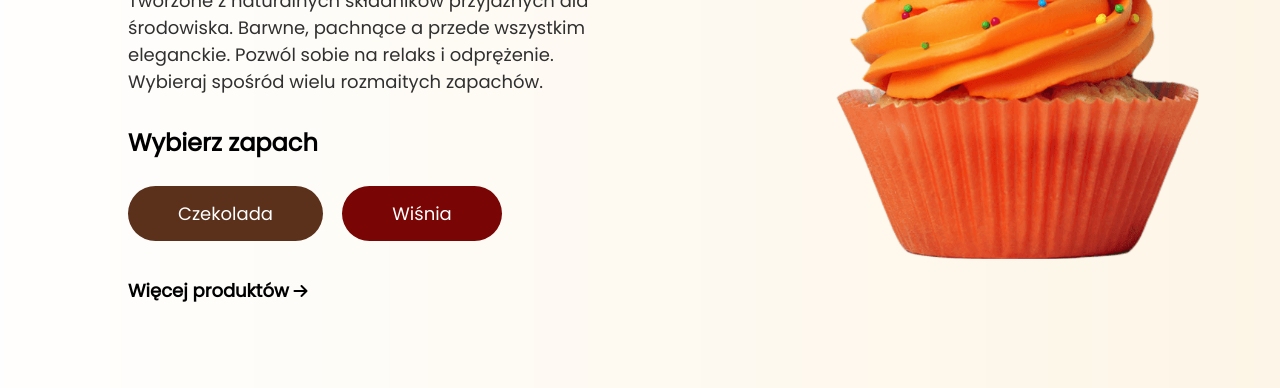
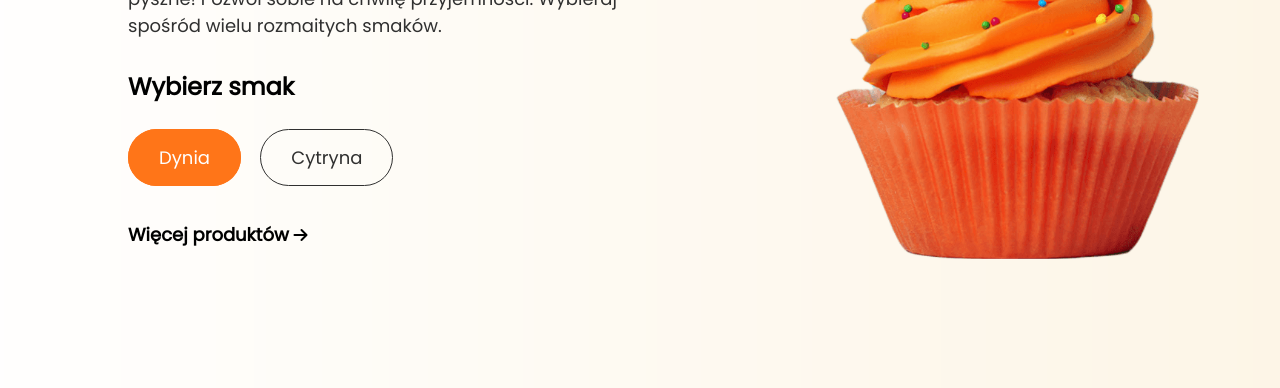
Before and after one commit to marcinzebrowski093/candles, a plain HTML site: page index.html in a window 1280 px wide. Shown: the part 412-800 px from the top of the page. Drawn offline with Linux system fonts and the light colour scheme.

Commit message:
changing content

```diff
--- a/index.html
+++ b/index.html
@@ -14,20 +14,20 @@
 <body>
   <div class="container" id="candle">
     <nav>
-      <p class="logo">Gabi Soya Candle</p>
+      <p class="logo">Gabi Cupcakes</p>
       <a href="#" class="btn">Kontakt</a>
     </nav>
     <div class="content">
       <h2>POZNAJ NASZE</h2>
-      <h1>ŚWIECE SOJOWE</h1>
+      <h1>CUPCAKES</h1>
       <p>Tworzone z naturalnych składników przyjaznych dla środowiska.
-        Barwne, pachnące a przede wszystkim eleganckie.
-        Pozwól sobie na relaks i odprężenie.
-        Wybieraj spośród wielu rozmaitych zapachów.</p>
-      <h3>Wybierz zapach</h3>
+        Barwne, pachnące a przede wszystkim pyszne!
+        Pozwól sobie na chwilę przyjemności.
+        Wybieraj spośród wielu rozmaitych smaków.</p>
+      <h3>Wybierz smak</h3>
       <div class="colour-select">
-        <a class="btn" id="czekolada">Czekolada</a>
-        <a class="btn" id="wisnia">Wiśnia</a>
+        <a class="btn active" id="dynia">Dynia</a>
+        <a class="btn" id="cytryna">Cytryna</a>
       </div>
       <div class="more">
         <a href="#">Więcej produktów </a>
--- a/script.js
+++ b/script.js
@@ -1,11 +1,15 @@
-let czekolada = document.getElementById("czekolada");
-let wisnia = document.getElementById("wisnia");
+let dynia = document.getElementById("dynia");
+let cytryna = document.getElementById("cytryna");
 let candle = document.getElementById("candle");
 
-czekolada.onclick = function () {
+dynia.onclick = function () {
     candle.style.backgroundImage = "url(babka1.png)";
+    dynia.classList.add('active');
+    cytryna.classList.remove('active');
 }
 
-wisnia.onclick = function () {
+cytryna.onclick = function () {
     candle.style.backgroundImage = "url(babka2.png)";
+    cytryna.classList.add('active');
+    dynia.classList.remove('active');
 }
--- a/style.scss
+++ b/style.scss
@@ -34,7 +34,7 @@ nav {
   .btn {
     color: white;
     background-color: #303030;
-    padding: 15px 50px;
+    padding: 15px 30px;
     border-radius: 30px;
     text-decoration: none;
     font-size: 18px;
@@ -42,7 +42,7 @@ nav {
 }
 
 .content {
-  margin-top: 22vh;
+  margin-top: 15vh;
   h2 {
     color: #7f1734;
     font-size: 34px;
@@ -69,7 +69,7 @@ nav {
   .btn {
     color: white;
     background-color: #fdf5e6;
-    padding: 15px 50px;
+    padding: 15px 30px;
     border-radius: 30px;
     text-decoration: none;
     font-size: 18px;
@@ -85,12 +85,36 @@ nav {
     cursor: pointer;
   }
 
-  #czekolada {
-    background-color: #5c311c;
+  .btn {
+    border: 1px solid #303030;
+    background: transparent;
+    color: #303030;
+    transition: background-color 0.25s;
+    transition: color 0.25s;
   }
 
-  #wisnia {
-    background-color: #790604;
+  #dynia:hover {
+    background-color: #ff7518;
+    color: white;
+    border: 1px solid #ff7518;
+  }
+
+  #dynia.active {
+    background-color: #ff7518;
+    color: white;
+    border: 1px solid #ff7518;
+  }
+
+  #cytryna:hover {
+    background-color: #fde910;
+    color: white;
+    border: 1px solid #fde910;
+  }
+
+  #cytryna.active {
+    background-color: #fde910;
+    color: white;
+    border: 1px solid #fde910;
   }
 }
 
```
Also changed, not shown: style.css, 1 other file.
